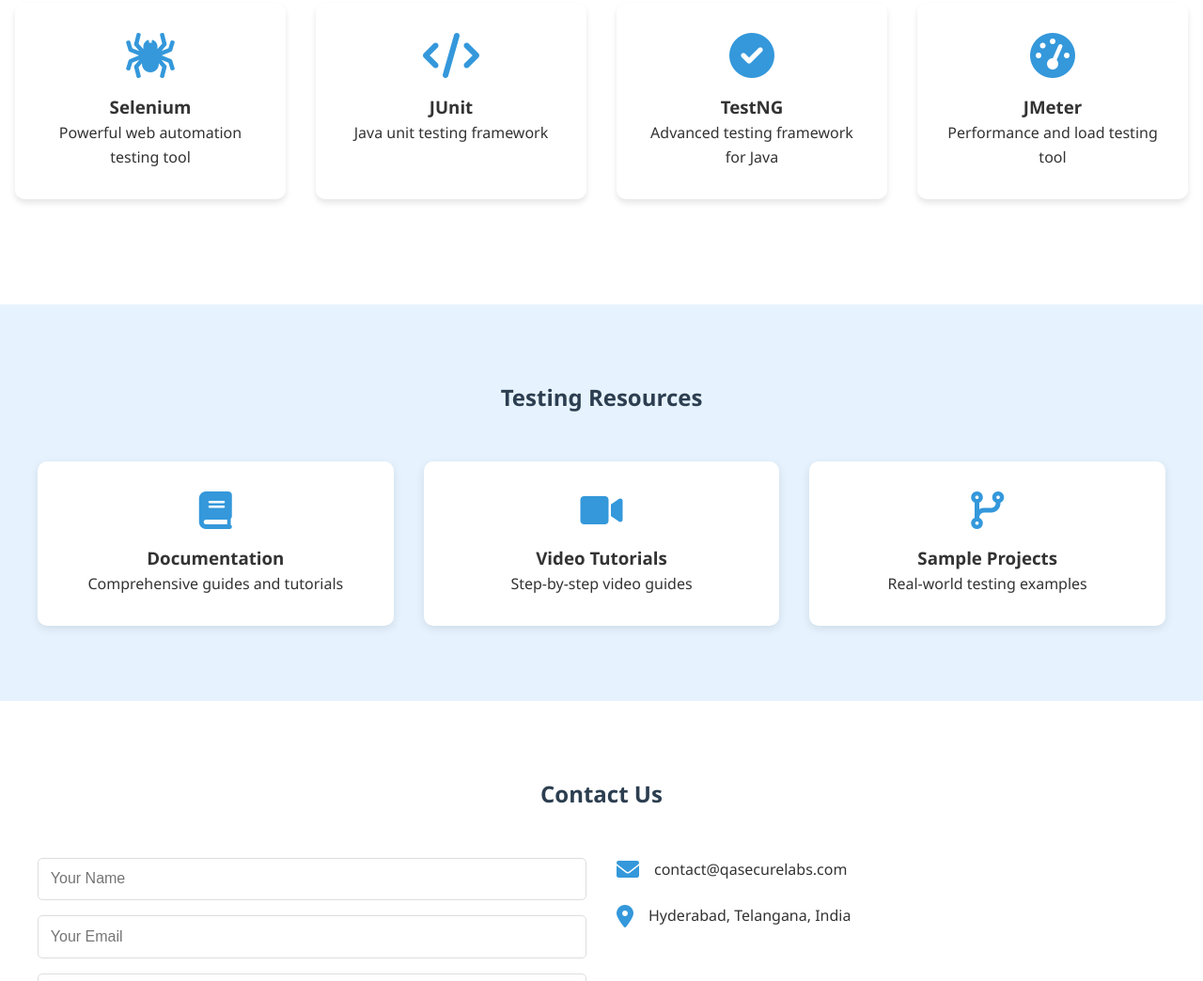
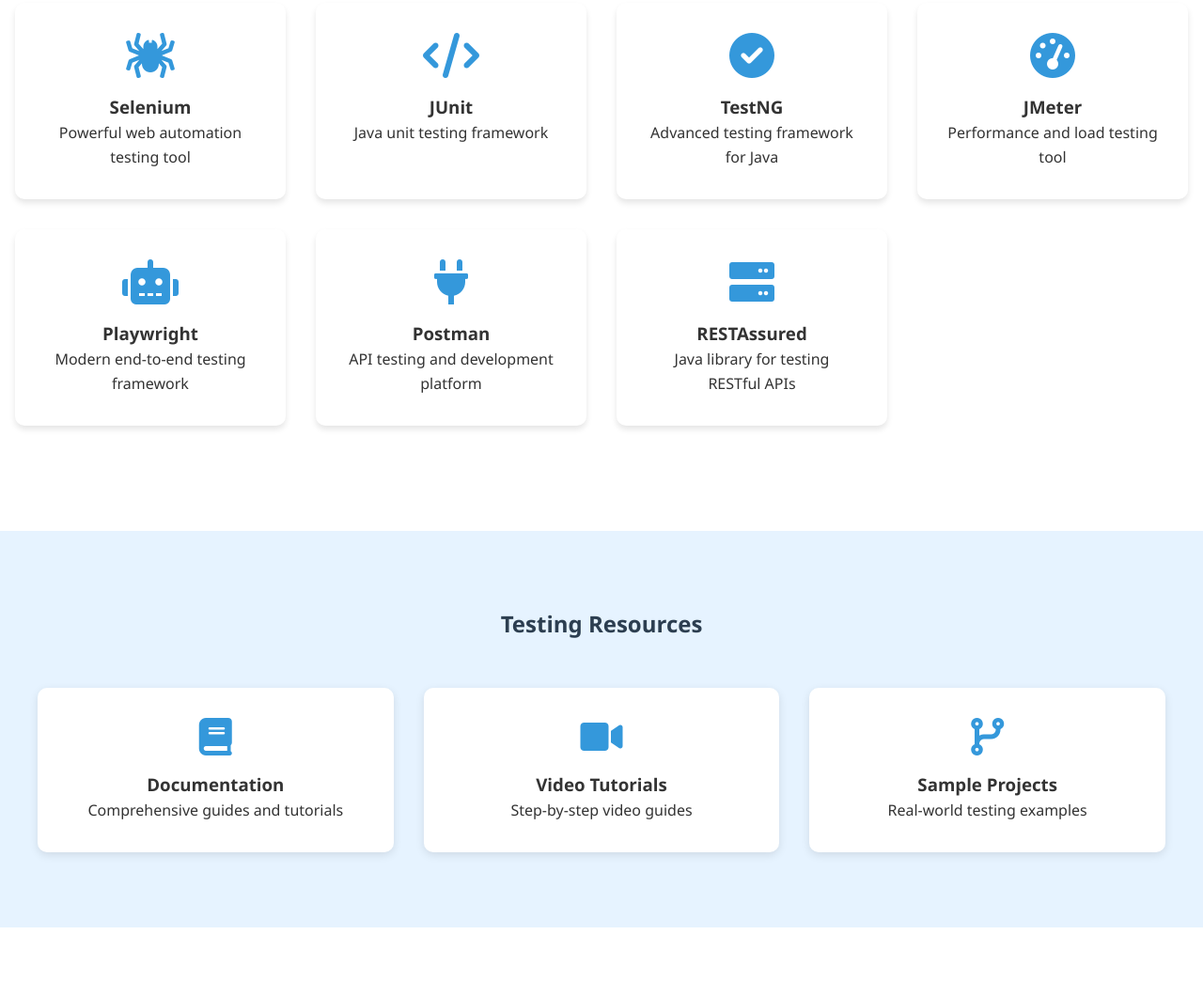
Before and after one commit to naikansarbasha/quality-testing-hub, a plain HTML site: page index.html in a window 1280 px wide. Shown: the part 1101-2145 px from the top of the page at 94% size. Drawn offline with Linux system fonts and the light colour scheme.

Commit message:
Add Playwright, Postman, and RESTAssured to testing tools section

```diff
--- a/index.html
+++ b/index.html
@@ -90,6 +90,21 @@
                     <h3>JMeter</h3>
                     <p>Performance and load testing tool</p>
                 </div>
+                <div class="tool-card">
+                    <i class="fas fa-robot fa-3x"></i>
+                    <h3>Playwright</h3>
+                    <p>Modern end-to-end testing framework</p>
+                </div>
+                <div class="tool-card">
+                    <i class="fas fa-plug fa-3x"></i>
+                    <h3>Postman</h3>
+                    <p>API testing and development platform</p>
+                </div>
+                <div class="tool-card">
+                    <i class="fas fa-server fa-3x"></i>
+                    <h3>RESTAssured</h3>
+                    <p>Java library for testing RESTful APIs</p>
+                </div>
             </div>
         </div>
     </section>
```
